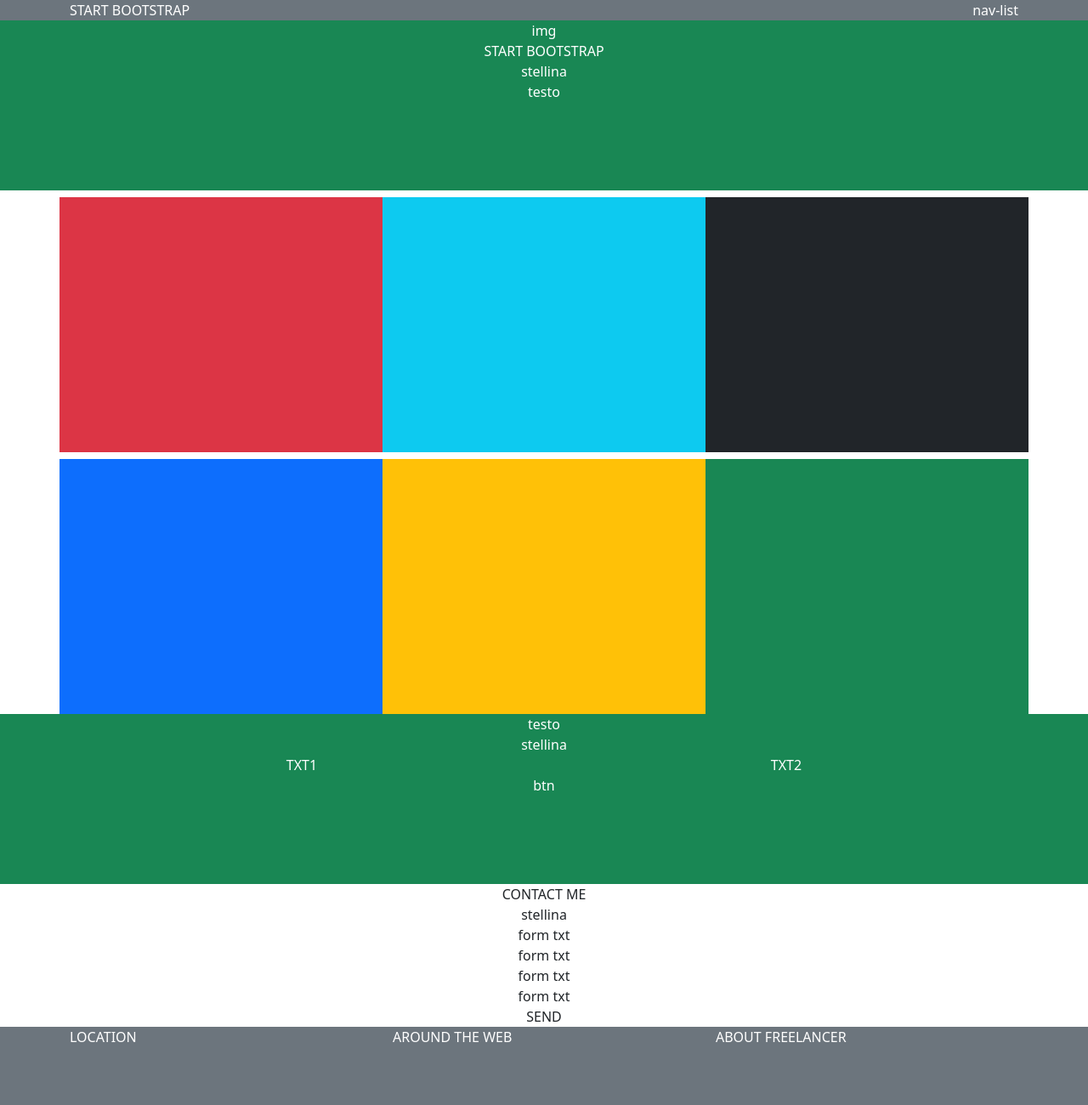
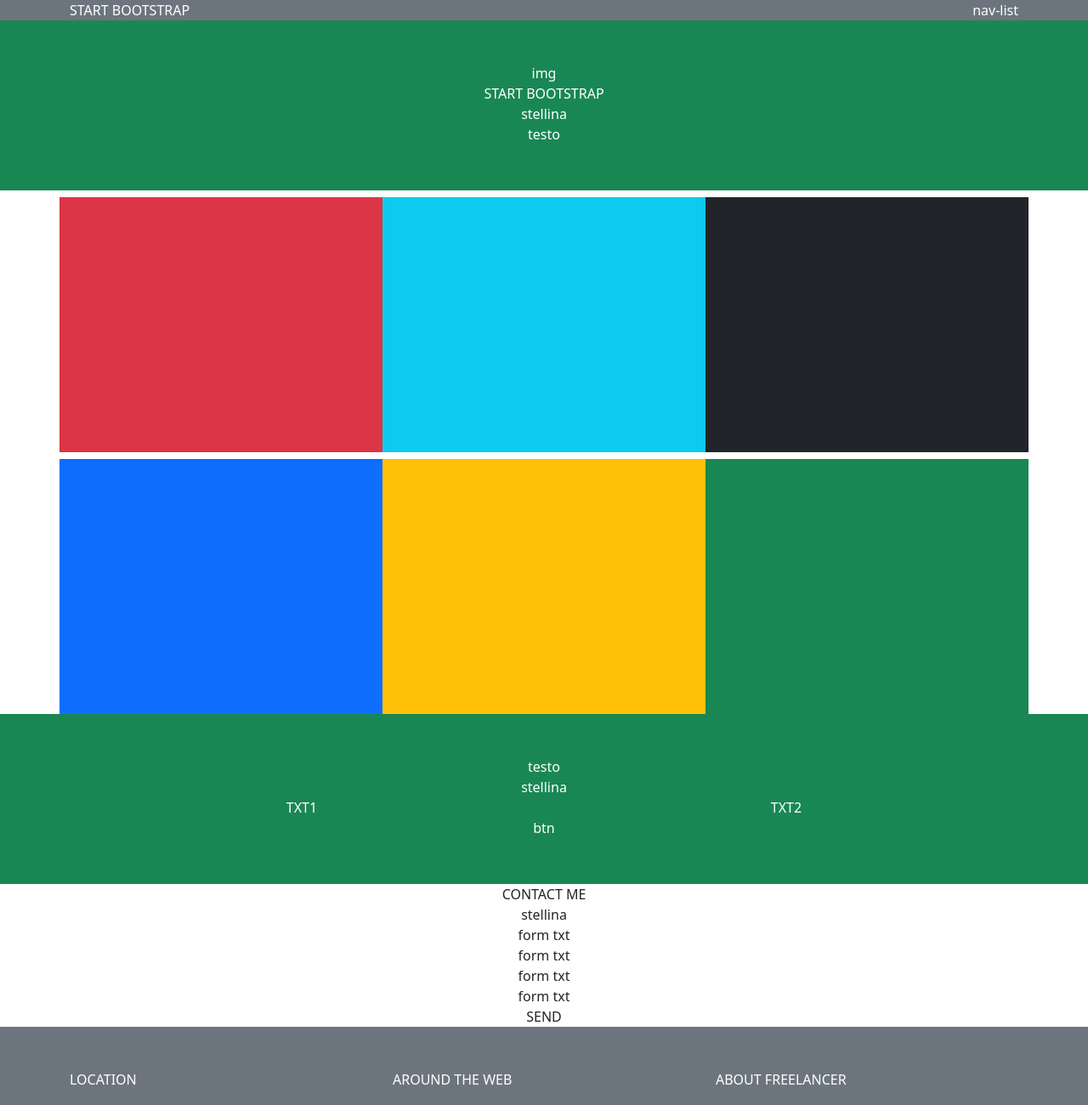
Before and after one commit to Skyfe24/html-css-bootstrap-freelancer, a plain HTML site: page index.html in a window 1280 px wide. Shown: the whole page at 85% size. Drawn offline with nearby package versions, Linux system fonts and the light colour scheme.

Commit message:
added vertical padding to center texts

```diff
--- a/index.html
+++ b/index.html
@@ -12,7 +12,7 @@
 
 <body>
     <header class="bg-secondary">
-        <div class="container">
+        <div class="container ">
             <div class="row justify-content-between align-items-center">
                 <div class="col"> START BOOTSTRAP </div>
                 <div class="col d-md-none txt-right"> BURGER </div>
@@ -25,7 +25,7 @@
         </div>
     </header>
     <div class="jumbo  bg-success">
-        <div class="container text-center">
+        <div class="container text-center my-pad">
 
             <div class="col"> img </div>
             <div class="col"> START BOOTSTRAP </div>
@@ -48,7 +48,7 @@
 
     </div>
     <div class="jumbo  bg-success">
-        <div class="container text-center">
+        <div class="container text-center my-pad">
             <div class="col"> testo </div>
             <div class="col"> stellina </div>
             <div class="row">
@@ -74,7 +74,7 @@
         <div class="button"> SEND </div>
     </div>
     <footer class="bg-secondary">
-        <div class="container">
+        <div class="container my-pad">
             <div class="row justify-content-between align-items-center">
                 <div class="col-xs-12 col-md-4"> LOCATION </div>
                 <div class="col-xs-12 col-md-4"> AROUND THE WEB </div>
--- a/style.css
+++ b/style.css
@@ -24,3 +24,6 @@ img{
 .txt-right{
     text-align: right;
 }
+.my-pad{
+    padding-top: 50px;
+}
```
